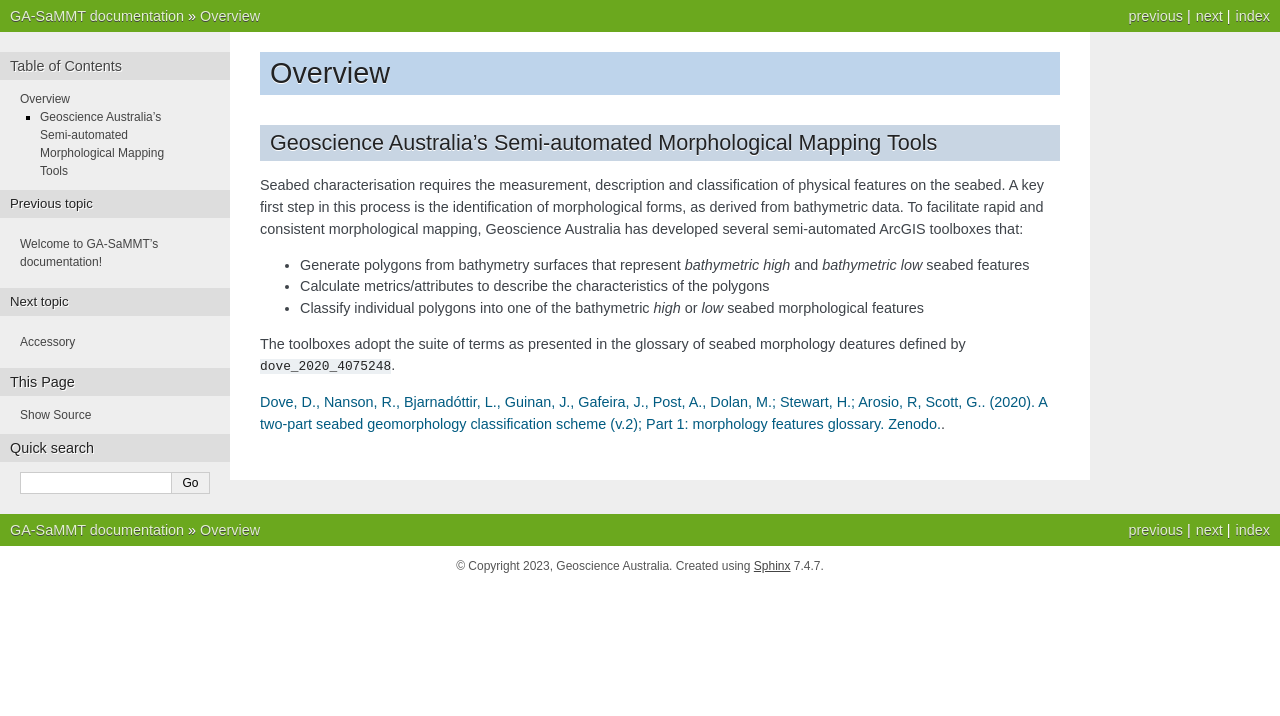
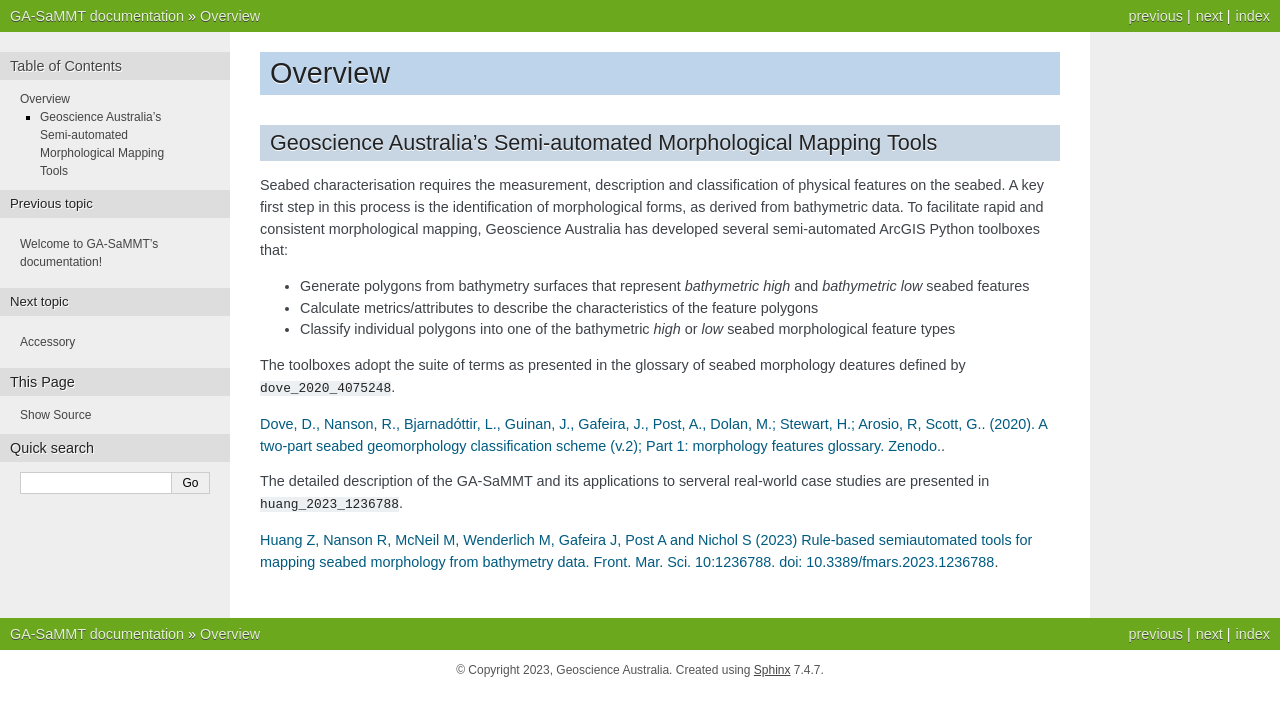
Before and after one commit to GeoscienceAustralia/GA-SaMMT, a Sphinx documentation site: the page built from docs/source/overview.rst, in a window 1280 px wide. Shown: the top 716 px of the page. Built offline with Sphinx 7.4.7, drawn with Linux system fonts in a browser that asks for light colours; cross-references to code outside the pages are shown as plain code.

Commit message:
Update: Added content that refers to the ga-sammt paper. Minor grammatical changes.

```diff
--- a/docs/source/overview.rst
+++ b/docs/source/overview.rst
@@ -7,12 +7,17 @@ Geoscience Australia's Semi-automated Morphological Mapping Tools
 
 Seabed characterisation requires the measurement, description and classification of physical features on the seabed.
 A key first step in this process is the identification of morphological forms, as derived from bathymetric data.
-To facilitate rapid and consistent morphological mapping, Geoscience Australia has developed several semi-automated ArcGIS toolboxes that:
+To facilitate rapid and consistent morphological mapping, Geoscience Australia has developed several semi-automated ArcGIS Python toolboxes that:
 
 * Generate polygons from bathymetry surfaces that represent *bathymetric high* and *bathymetric low* seabed features
-* Calculate metrics/attributes to describe the characteristics of the polygons
-* Classify individual polygons into one of the bathymetric *high* or *low* seabed morphological features
+* Calculate metrics/attributes to describe the characteristics of the feature polygons
+* Classify individual polygons into one of the bathymetric *high* or *low* seabed morphological feature types
 
 The toolboxes adopt the suite of terms as presented in the glossary of seabed morphology deatures defined by :cite:`dove_2020_4075248`.
 
 `Dove, D., Nanson, R., Bjarnadóttir, L., Guinan, J., Gafeira, J., Post, A., Dolan, M.; Stewart, H.; Arosio, R, Scott, G.. (2020). A two-part seabed geomorphology classification scheme (v.2); Part 1: morphology features glossary. Zenodo. <http://doi.org/10.5281/zenodo.4075248>`_.
+
+The detailed description of the GA-SaMMT and its applications to serveral real-world case studies are presented in :cite:`huang_2023_1236788`.
+
+`Huang Z, Nanson R, McNeil M, Wenderlich M, Gafeira J, Post A and Nichol S (2023) Rule-based semiautomated tools for
+mapping seabed morphology from bathymetry data. Front. Mar. Sci. 10:1236788. doi: 10.3389/fmars.2023.1236788 <https://doi.org/10.3389/fmars.2023.1236788>`_.
```
